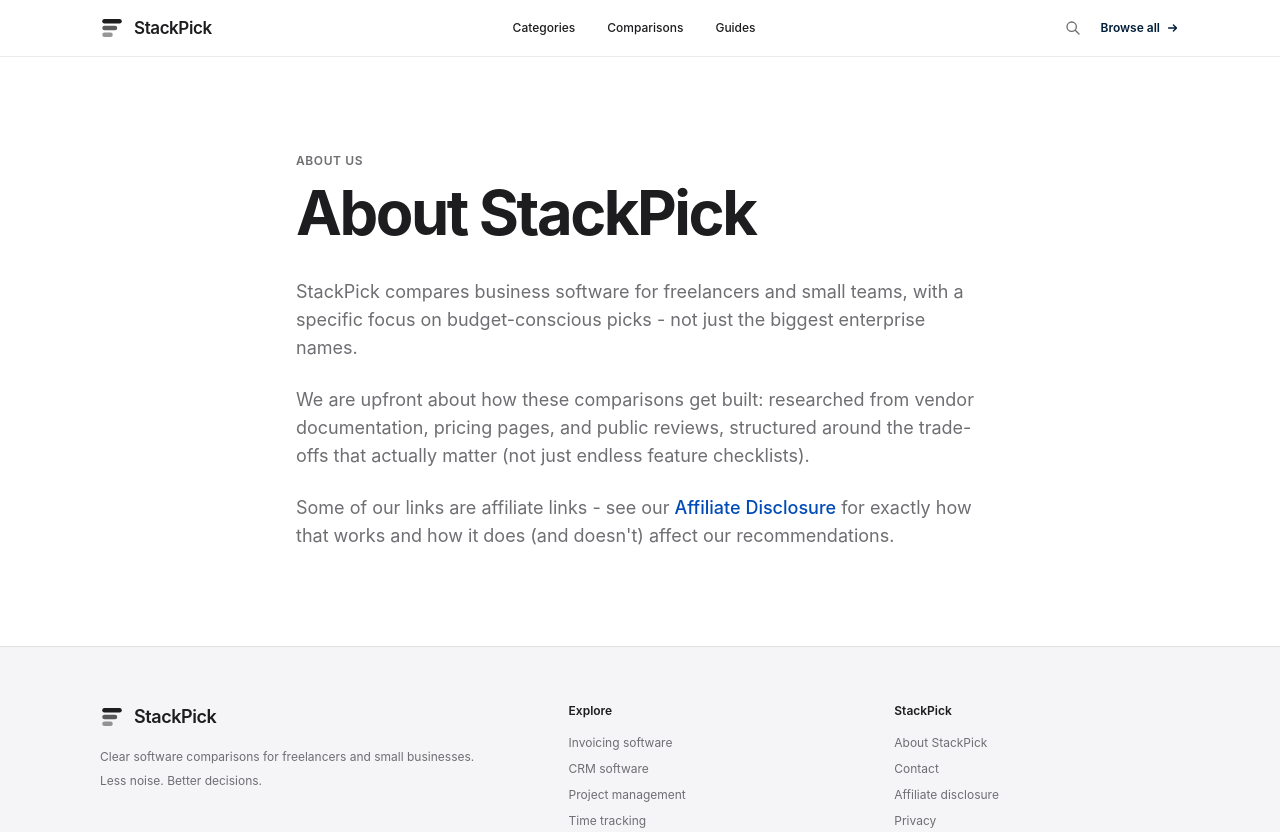
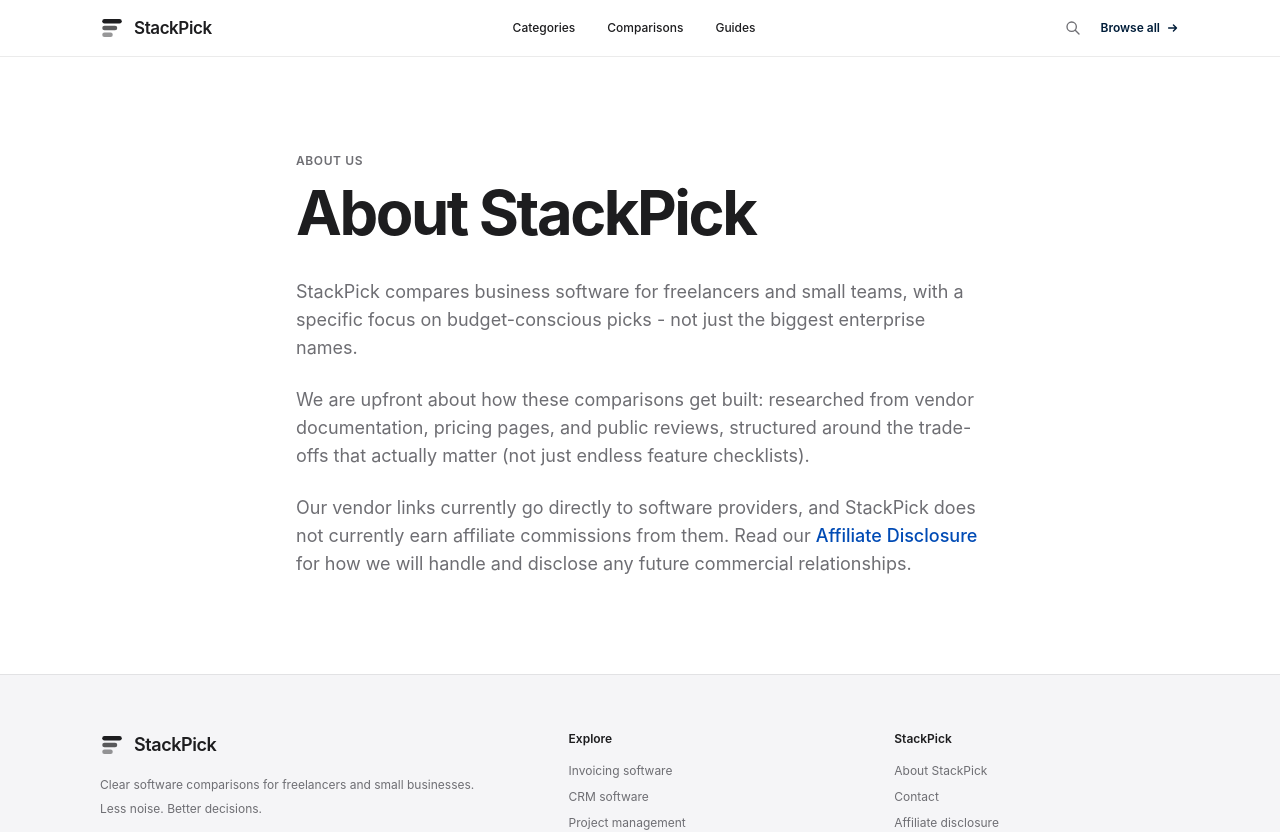
Before and after one commit to LinukaBandara/StackPick, a Next.js app: page /about in a window 1280 px wide. Shown: the top 832 px of the page. Built offline with nearby package versions, Linux system fonts and the light colour scheme; no server answers.

Commit message:
Align About page with current affiliate disclosure

```diff
--- a/app/about/page.tsx
+++ b/app/about/page.tsx
@@ -24,11 +24,11 @@ export default function AboutPage() {
             actually matter (not just endless feature checklists).
           </p>
           <p>
-            Some of our links are affiliate links - see our{" "}
+            Our vendor links currently go directly to software providers, and StackPick does not currently earn affiliate commissions from them. Read our{" "}
             <Link href="/affiliate-disclosure" className="text-[#004bb5] font-medium hover:underline">
               Affiliate Disclosure
             </Link>{" "}
-            for exactly how that works and how it does (and doesn't) affect our recommendations.
+            for how we will handle and disclose any future commercial relationships.
           </p>
         </div>
       </div>
```
